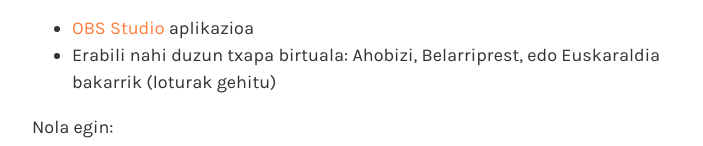
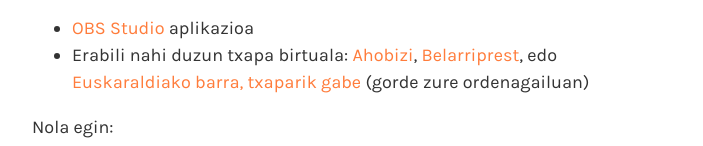
Before and after one commit to mberasategi/euskaraldia-txapa-birtuala, a plain HTML site: page index.htm in a window 1280 px wide. Shown: the part 255-401 px from the top of the page, without its empty margins (288-991 px from the left). Drawn offline with Linux system fonts and the light colour scheme.

Commit message:
Txapa irudiak gehitu

```diff
--- a/index.htm
+++ b/index.htm
@@ -161,7 +161,7 @@ nola egin.</p>
 <p>Zer behar duzu:</p>
 <ul>
 <li><a href="https://obsproject.com/eu">OBS Studio</a> aplikazioa</li>
-<li>Erabili nahi duzun txapa birtuala: Ahobizi, Belarriprest, edo Euskaraldia bakarrik (loturak gehitu)</li>
+<li>Erabili nahi duzun txapa birtuala: <a href="media/ahobizi.png">Ahobizi</a>, <a href="media/belarriprest.png">Belarriprest</a>, edo <a href="media/euskaraldia.png">Euskaraldiako barra, txaparik gabe</a> (gorde zure ordenagailuan)</li>
 </ul>
 <p>Nola egin:</p>
 <ol type="1">
```
Also changed, not shown: media/ahobizi.png (added), media/belarriprest.png (added), media/euskaraldia.png (added).
